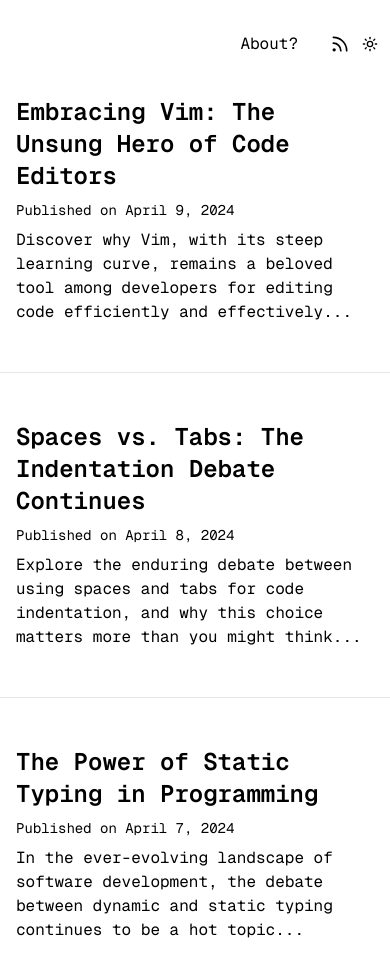
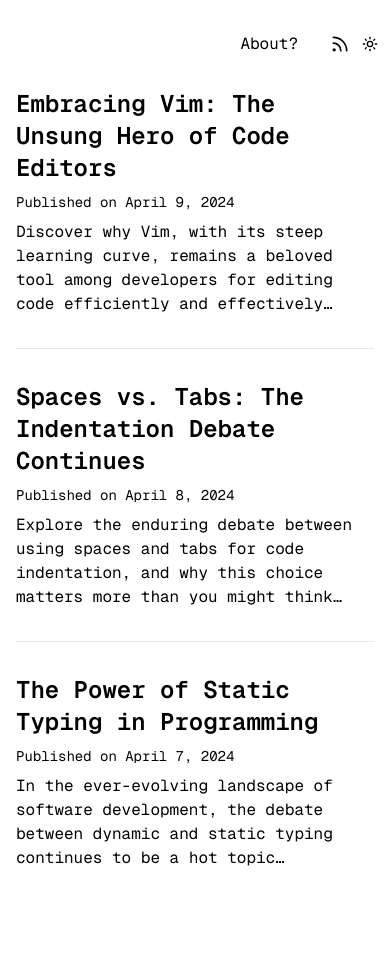
Before and after one commit to Ahamed-Favas/mdx-folio, a Next.js app: page / in a window 390 px wide. After the commit the page ends 886 px from the top, so only its background shows below. Built offline with nearby package versions, Linux system fonts and the light colour scheme.

Commit message:
ui improvements

```diff
--- a/app/page.tsx
+++ b/app/page.tsx
@@ -11,17 +11,17 @@ export default async function BlogPage() {
       <div className="space-y-4">
         {articleTitles.map((article, index) => (
           <div key={article.filename}>
-            <article className="hover:bg-gray-50 dark:hover:bg-gray-800 p-4 mt-4 rounded-s">
+            <article className="hover:bg-gray-50 dark:hover:bg-gray-800 p-4 mt-2 md:mt-4 rounded-s">
               <Link href={`/blog/${article.filename}`}>
                 <h2 className="text-2xl font-semibold mb-2">{article.title}</h2>
                 <p className="text-sm hover:text-gray-50 hover:dark:text-gray-800 mb-2">
-                  {`Published on ${article.fomatedDate}`}
+                  {`Published on ${article.formattedDate}`}
                 </p>
-                <p>{`${article.summary.trim()}..`}</p>
+                <p>{`${article.summary.replace(/\.+$/,"").trim()}…`}</p>
               </Link>
             </article>
             {index < articleTitles.length - 1 && (
-              <hr className="h-px my-8 bg-gray-200 border-0 dark:bg-gray-700" />
+              <hr className="h-px m-4 bg-gray-200 border-0 dark:bg-gray-700" />
             )}
           </div>
         ))}
--- a/app/utils.ts
+++ b/app/utils.ts
@@ -16,7 +16,7 @@ export async function getArticle() {
             filename,
             ...frontmatter,
             content,
-            fomatedDate: new Date(frontmatter.publishedAt).toLocaleDateString(undefined, { month: "long", day: "numeric", year: "numeric"})
+            formattedDate: new Date(frontmatter.publishedAt).toLocaleDateString(undefined, { month: "long", day: "numeric", year: "numeric"})
         }
     }))
     return response.sort((a, b) => new Date(b.publishedAt).getTime() - new Date(a.publishedAt).getTime());
```
